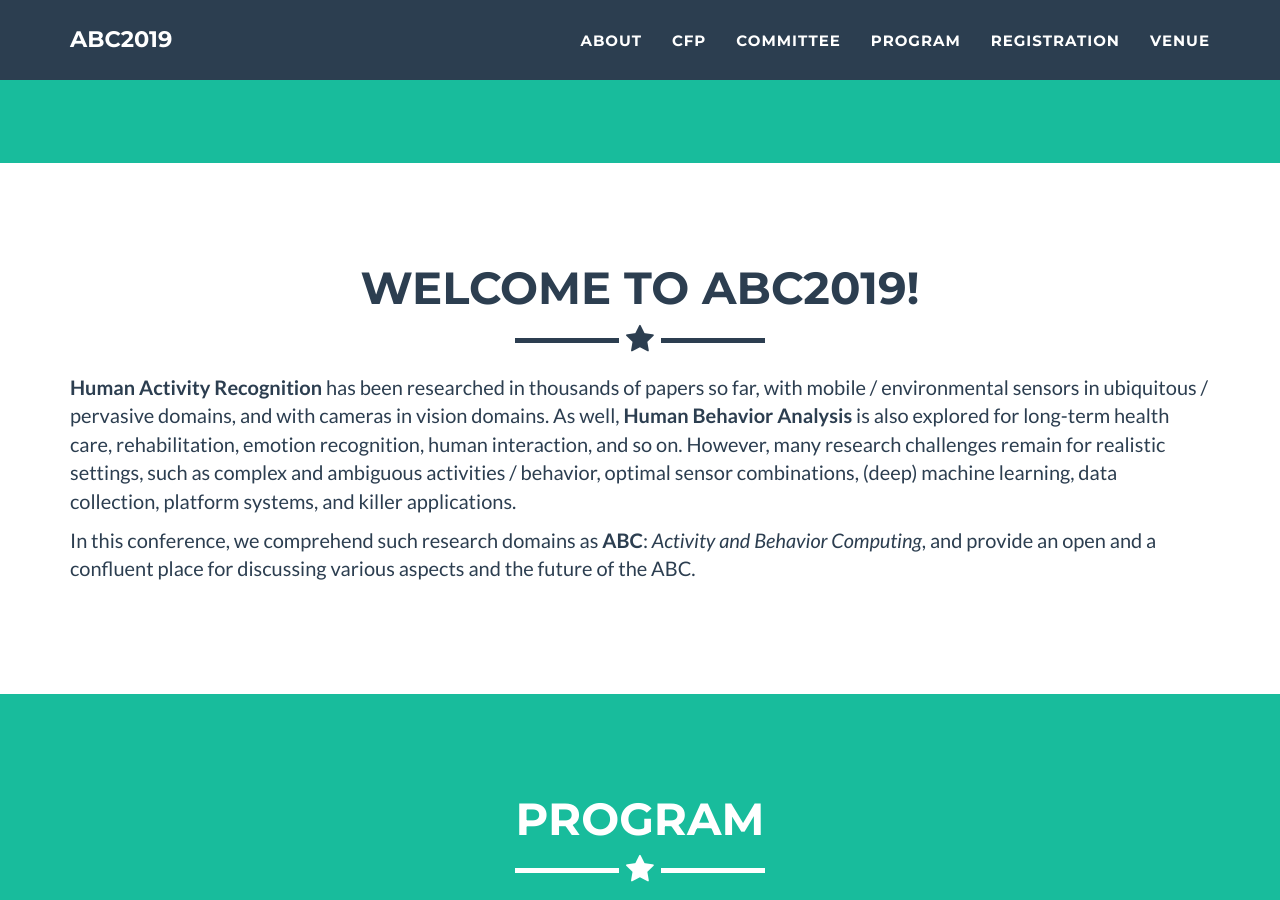
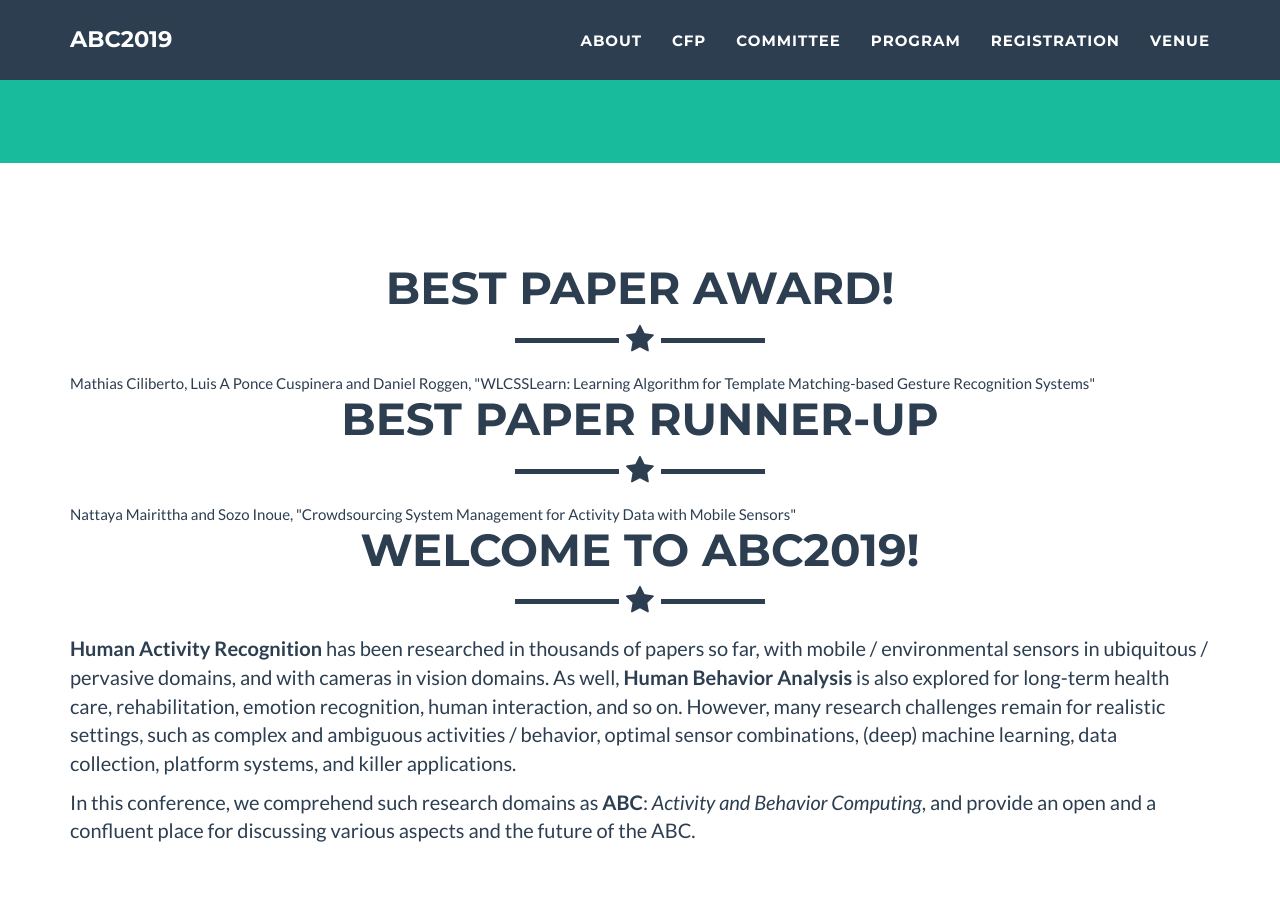
Before and after one commit to abc-research/2019, a Jekyll site: the page built from index.html, in a window 1280 px wide and 900 px high, scrolled down 693 px. Built offline with Jekyll 4.4.1, drawn with Linux system fonts in a browser that asks for light colours.

Commit message:
Update about.html

```diff
--- a/_includes/about.html
+++ b/_includes/about.html
@@ -1,6 +1,30 @@
  <!-- About Section -->
     <section id="about">
         <div class="container">
+            <div class="row">
+                <div class="col-lg-12 text-center">
+                    <h2>Best Paper Award!</h2>
+                    <hr class="star-primary">
+                </div>
+            </div>
+            <div class="row">
+                <div class="col-lg-12">
+                 Mathias Ciliberto, Luis A Ponce Cuspinera and Daniel Roggen,
+                 "WLCSSLearn: Learning Algorithm for Template Matching-based Gesture Recognition Systems"
+                </div>
+            </div>
+            <div class="row">
+                <div class="col-lg-12 text-center">
+                    <h2>Best Paper Runner-up</h2>
+                    <hr class="star-primary">
+                </div>
+            </div>
+            <div class="row">
+                <div class="col-lg-12">
+                 Nattaya Mairittha and Sozo Inoue,
+                 "Crowdsourcing System Management for Activity Data with Mobile Sensors"
+             </div>
+            </div>
             <div class="row">
                 <div class="col-lg-12 text-center">
                     <h2>Welcome to ABC2019!</h2>
```
